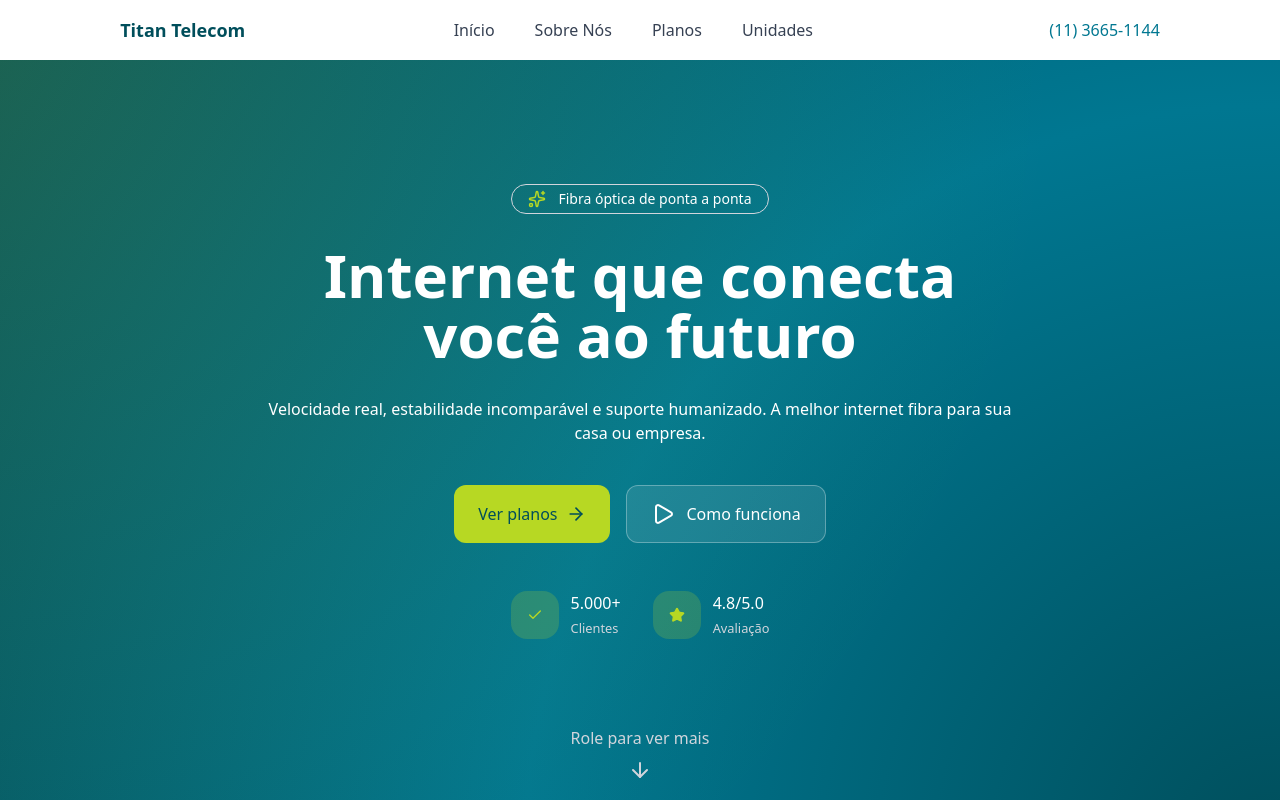
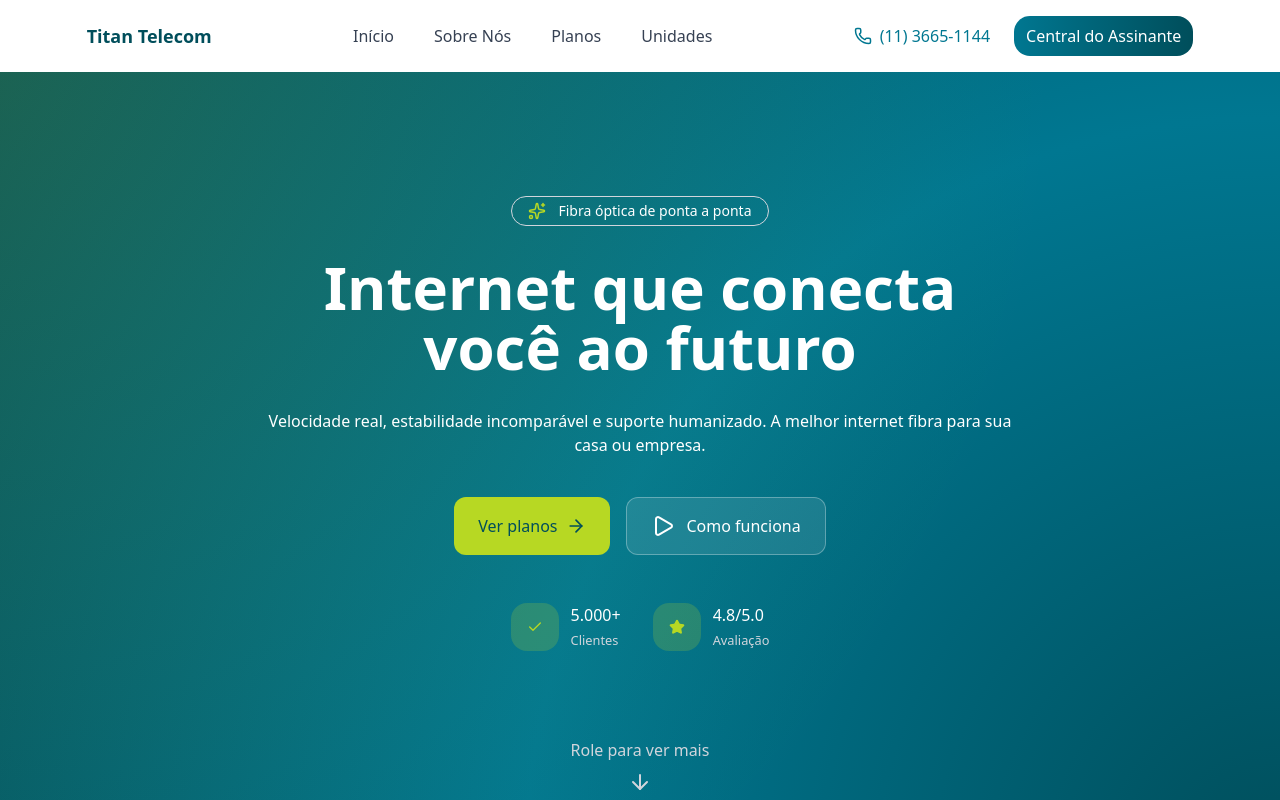
Before and after one commit to ghduuep/titan-telecom, a website: page src/index.html in a window 1280 px wide. Shown: the top 800 px of the page. Drawn offline with Linux system fonts and the light colour scheme.

Commit message:
adding a button on nav

```diff
--- a/src/index.html
+++ b/src/index.html
@@ -25,8 +25,10 @@
           <a href="" class="hover:text-[#007791] transition">Unidades</a>
         </li>
       </ul>
-      <div>
-        <a href="" class="flex gap-2 text-[#007791] hover:text-[#004e5b] transition"><svg xmlns="http://www.w3.org/2000/svg" width="20" height="20" viewBox="0 0 24 24" fill="none" stroke="curre</a>ntColor" stroke-width="2" stroke-linecap="round" stroke-linejoin="round" class="lucide lucide-phone-icon lucide-phone"><path d="M13.832 16.568a1 1 0 0 0 1.213-.303l.355-.465A2 2 0 0 1 17 15h3a2 2 0 0 1 2 2v3a2 2 0 0 1-2 2A18 18 0 0 1 2 4a2 2 0 0 1 2-2h3a2 2 0 0 1 2 2v3a2 2 0 0 1-.8 1.6l-.468.351a1 1 0 0 0-.292 1.233 14 14 0 0 0 6.392 6.384"/></svg> (11) 3665-1144</a>
+      <div class="flex gap-6 items-center">
+        <a href="" class="flex gap-2 text-[#007791] hover:text-[#004e5b] transition items-center"><svg xmlns="http://www.w3.org/2000/svg" width="18" height="18" viewBox="0 0 24 24" fill="none" stroke="currentColor" stroke-width="2" stroke-linecap="round" stroke-linejoin="round" class="lucide lucide-phone-icon lucide-phone"><path d="M13.832 16.568a1 1 0 0 0 1.213-.303l.355-.465A2 2 0 0 1 17 15h3a2 2 0 0 1 2 2v3a2 2 0 0 1-2 2A18 18 0 0 1 2 4a2 2 0 0 1 2-2h3a2 2 0 0 1 2 2v3a2 2 0 0 1-.8 1.6l-.468.351a1 1 0 0 0-.292 1.233 14 14 0 0 0 6.392 6.384"/></svg> (11) 3665-1144</a>
+
+         <a href="" class="px-3 py-2 bg-linear-to-r from-[#007791] to-[#004e5b] rounded-2xl text-white hover:shadow-2xl">Central do Assinante</a>
       </div>
     </nav>
   </header>
```
Also changed, not shown: src/sobre-nos.html (+4 -2 lines), src/output.css.
